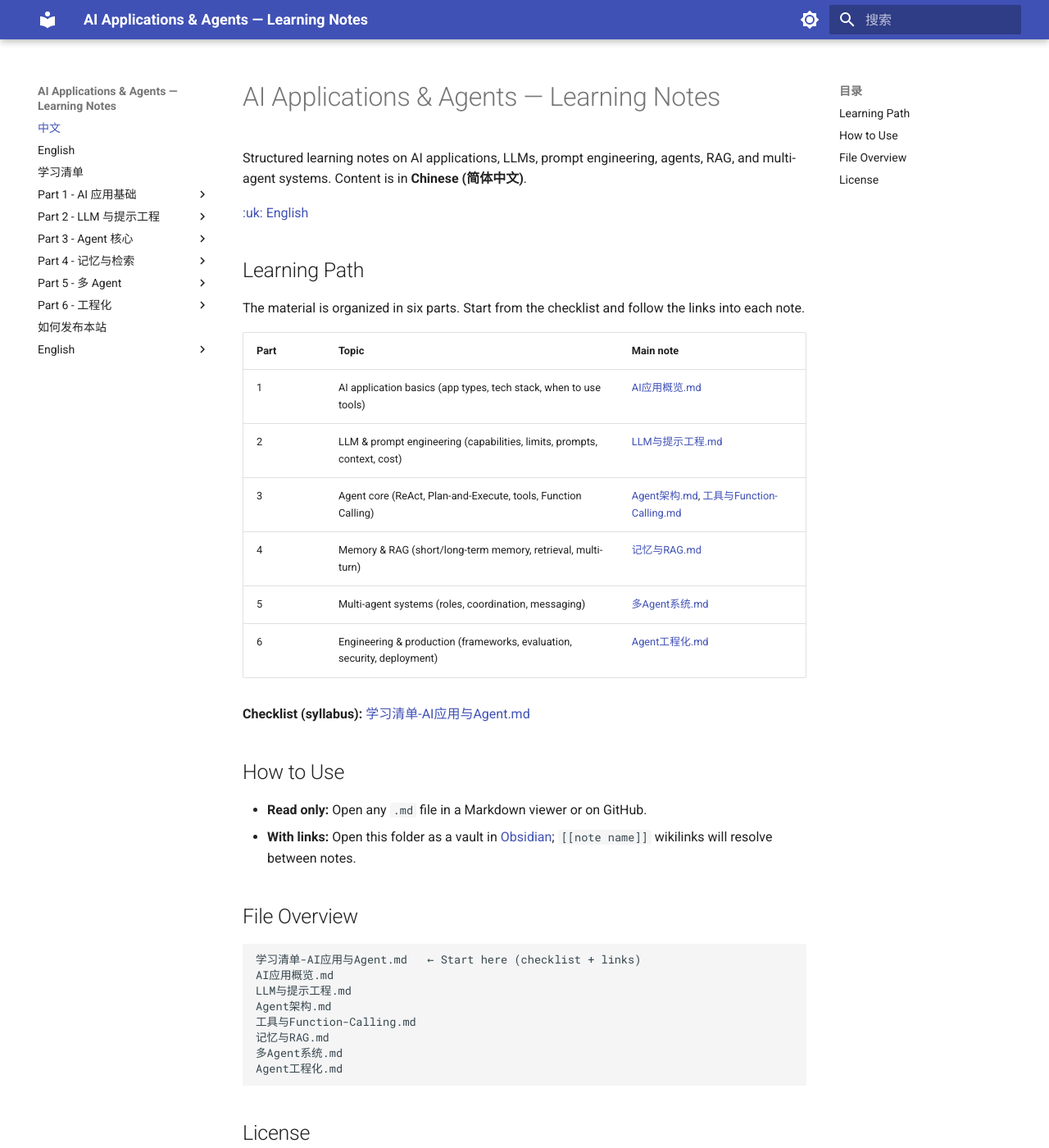
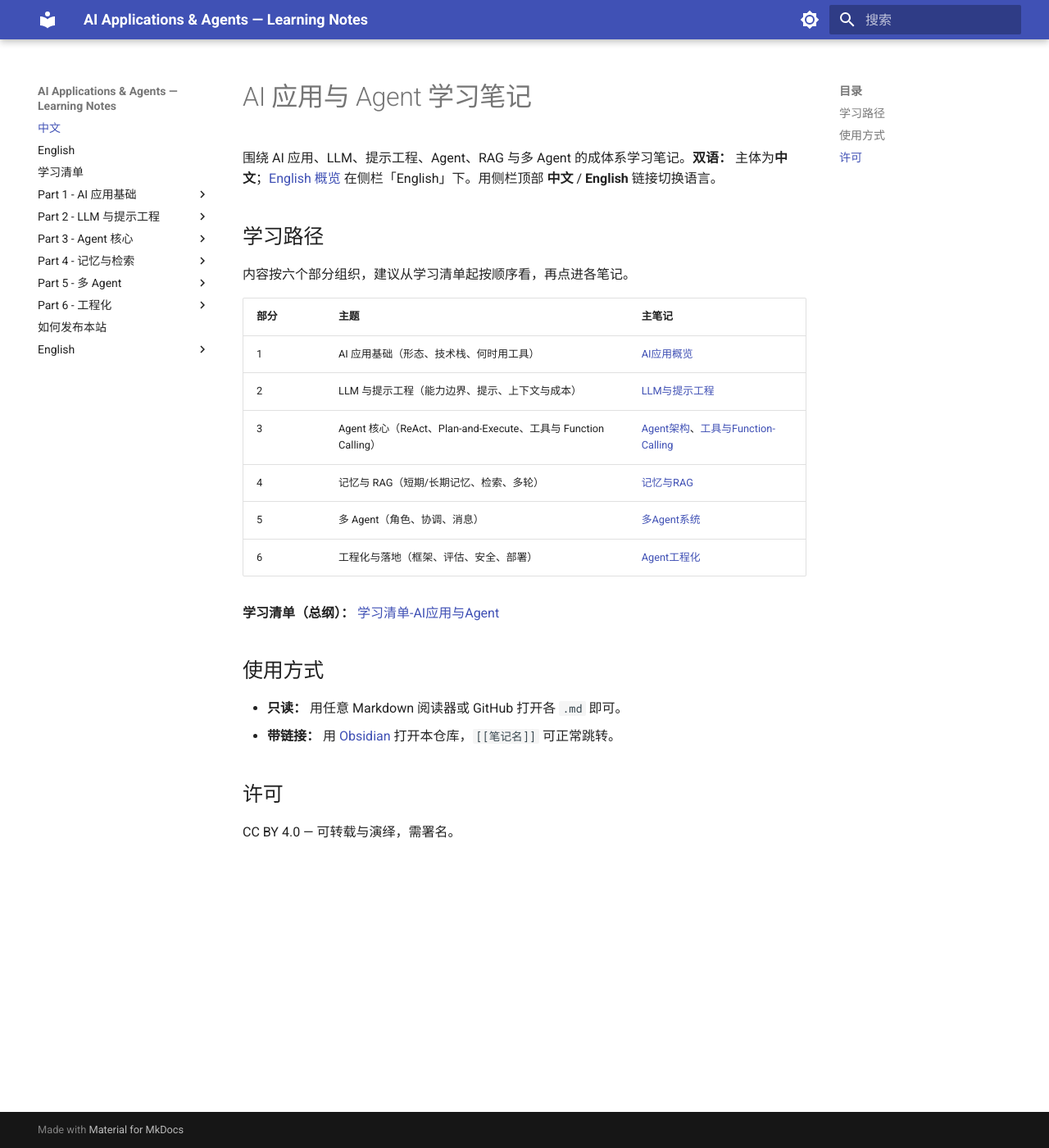
Before and after one commit to WHC2006/llm-agent-primer, an MkDocs documentation site: the page built from docs/index.md, in a window 1280 px wide and 1400 px high. Shown: the whole window at 82% size. Built offline with MkDocs 1.6.1 and Material for MkDocs 9.7.7, drawn with Linux system fonts in a browser that asks for light colours; some of the changed text lies outside the part shown.

Commit message:
chinese fixes

````diff
--- a/docs/index.md
+++ b/docs/index.md
@@ -1,42 +1,27 @@
-# AI Applications & Agents — Learning Notes
+# AI 应用与 Agent 学习笔记
 
-Structured learning notes on AI applications, LLMs, prompt engineering, agents, RAG, and multi-agent systems. Content is in **Chinese (简体中文)**.
+围绕 AI 应用、LLM、提示工程、Agent、RAG 与多 Agent 的成体系学习笔记。**双语：** 主体为**中文**；[English 概览](en/index.md) 在侧栏「English」下。用侧栏顶部 **中文** / **English** 链接切换语言。
 
-[:uk: English](en/index.md)
+## 学习路径
 
-## Learning Path
+内容按六个部分组织，建议从学习清单起按顺序看，再点进各笔记。
 
-The material is organized in six parts. Start from the checklist and follow the links into each note.
+| 部分 | 主题 | 主笔记 |
+|------|--------|--------|
+| 1 | AI 应用基础（形态、技术栈、何时用工具） | [AI应用概览](AI应用概览.md) |
+| 2 | LLM 与提示工程（能力边界、提示、上下文与成本） | [LLM与提示工程](LLM与提示工程.md) |
+| 3 | Agent 核心（ReAct、Plan-and-Execute、工具与 Function Calling） | [Agent架构](Agent架构.md)、[工具与Function-Calling](工具与Function-Calling.md) |
+| 4 | 记忆与 RAG（短期/长期记忆、检索、多轮） | [记忆与RAG](记忆与RAG.md) |
+| 5 | 多 Agent（角色、协调、消息） | [多Agent系统](多Agent系统.md) |
+| 6 | 工程化与落地（框架、评估、安全、部署） | [Agent工程化](Agent工程化.md) |
 
-| Part | Topic | Main note |
-|------|--------|-----------|
-| 1 | AI application basics (app types, tech stack, when to use tools) | [AI应用概览.md](AI应用概览.md) |
-| 2 | LLM & prompt engineering (capabilities, limits, prompts, context, cost) | [LLM与提示工程.md](LLM与提示工程.md) |
-| 3 | Agent core (ReAct, Plan-and-Execute, tools, Function Calling) | [Agent架构.md](Agent架构.md), [工具与Function-Calling.md](工具与Function-Calling.md) |
-| 4 | Memory & RAG (short/long-term memory, retrieval, multi-turn) | [记忆与RAG.md](记忆与RAG.md) |
-| 5 | Multi-agent systems (roles, coordination, messaging) | [多Agent系统.md](多Agent系统.md) |
-| 6 | Engineering & production (frameworks, evaluation, security, deployment) | [Agent工程化.md](Agent工程化.md) |
+**学习清单（总纲）：** [学习清单-AI应用与Agent](学习清单-AI应用与Agent.md)
 
-**Checklist (syllabus):** [学习清单-AI应用与Agent.md](学习清单-AI应用与Agent.md)
+## 使用方式
 
-## How to Use
+- **只读：** 用任意 Markdown 阅读器或 GitHub 打开各 `.md` 即可。
+- **带链接：** 用 [Obsidian](https://obsidian.md) 打开本仓库，`[[笔记名]]` 可正常跳转。
 
-- **Read only:** Open any `.md` file in a Markdown viewer or on GitHub.
-- **With links:** Open this folder as a vault in [Obsidian](https://obsidian.md); `[[note name]]` wikilinks will resolve between notes.
+## 许可
 
-## File Overview
-
-```
-学习清单-AI应用与Agent.md   ← Start here (checklist + links)
-AI应用概览.md
-LLM与提示工程.md
-Agent架构.md
-工具与Function-Calling.md
-记忆与RAG.md
-多Agent系统.md
-Agent工程化.md
-```
-
-## License
-
-CC BY 4.0 — use and adapt with attribution.
+CC BY 4.0 — 可转载与演绎，需署名。
````
Also changed, not shown: README.md (+26 -26 lines).
